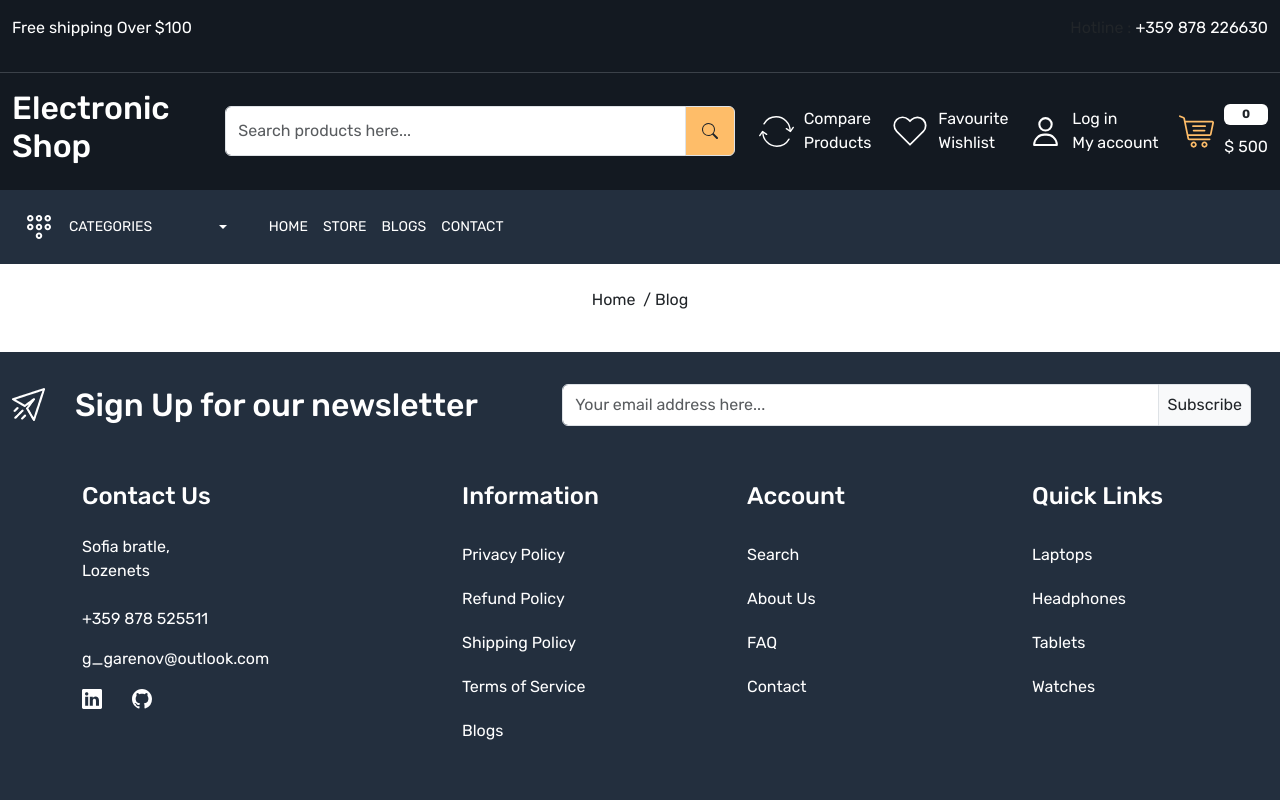
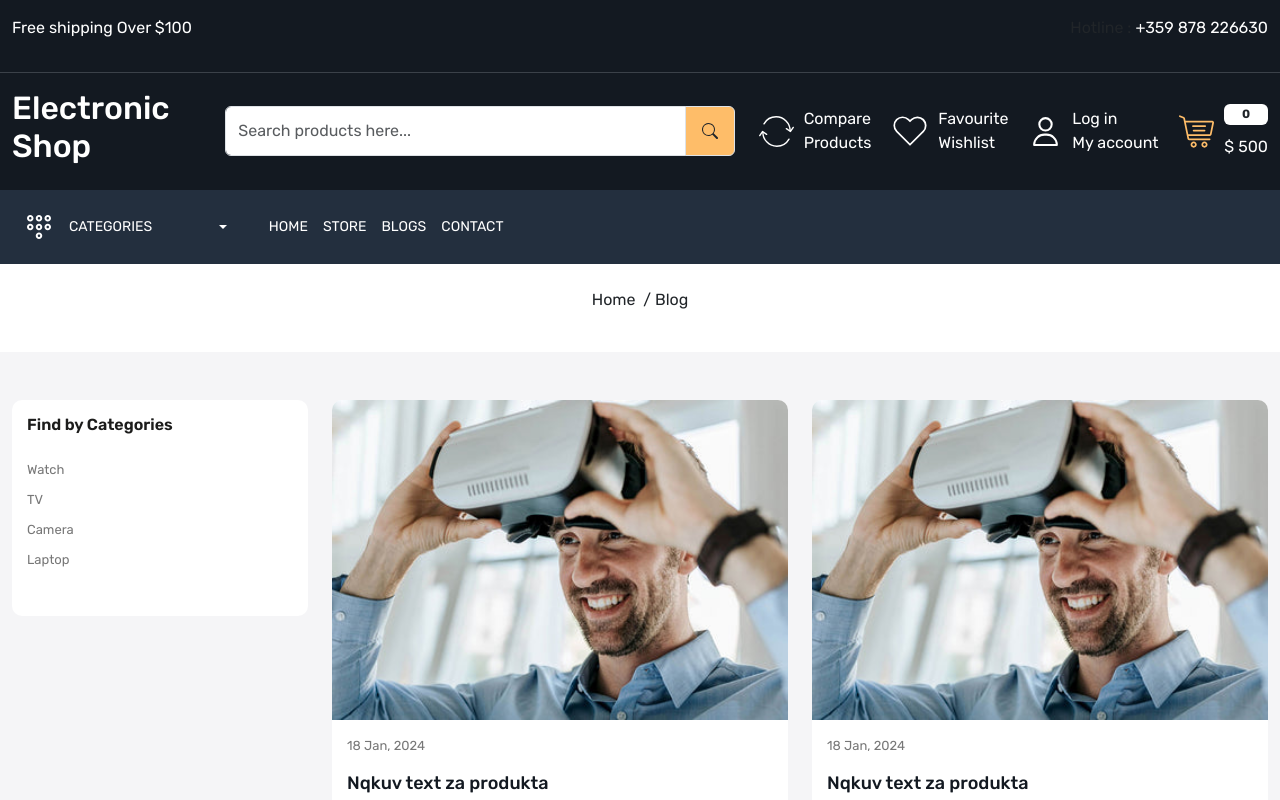
Before and after one commit to GGarenov/digital-store, a React (Create React App) app in the folder client/: page /blog in a window 1280 px wide. Shown: the top 800 px of the page. Built offline with nearby package versions, Linux system fonts and the light colour scheme.

Commit message:
Blog page basic implementation is ready.

```diff
--- a/client/src/components/BlogCard.js
+++ b/client/src/components/BlogCard.js
@@ -3,10 +3,9 @@ import { Link } from "react-router-dom";
 
 function BlogCard() {
   return (
-    <div className="col-3">
     <div className="blog-card">
       <div className="card-image">
-          <img src="images/blog-1.jpg" className="img-fluid" alt="blog" />
+        <img src="images/blog-1.jpg" className="img-fluid w-100" alt="blog" />
       </div>
       <div className="blog-content">
         <p className="date">18 Jan, 2024</p>
@@ -20,7 +19,6 @@ function BlogCard() {
         </Link>
       </div>
     </div>
-    </div>
   );
 }
 
--- a/client/src/pages/Blog.js
+++ b/client/src/pages/Blog.js
@@ -1,12 +1,48 @@
 import React from "react";
 import BreadCrumb from "../components/BreadCrumb";
 import Meta from "../components/Meta";
+import BlogCard from "../components/BlogCard";
 
 const Blog = () => {
   return (
     <>
       <Meta title={"Blog"} />
       <BreadCrumb title="Blog" />
+      <div className="blog-wrapper home-wrapper-2 py-5">
+        <div className="container-xxl">
+          <div className="row">
+            <div className="col-3">
+              <div className="filter-card mb-3">
+                <h3 className="filter-title"> Find by Categories</h3>
+                <div>
+                  <ul className="ps-0">
+                    <li>Watch</li>
+                    <li>TV</li>
+                    <li>Camera</li>
+                    <li>Laptop</li>
+                  </ul>
+                </div>
+              </div>
+            </div>
+            <div className="col-9">
+              <div className="row">
+                <div className="col-6 mb-3">
+                  <BlogCard />
+                </div>
+                <div className="col-6 mb-3">
+                  <BlogCard />
+                </div>
+                <div className="col-6 mb-3">
+                  <BlogCard />
+                </div>
+                <div className="col-6 mb-3">
+                  <BlogCard />
+                </div>
+              </div>
+            </div>
+          </div>
+        </div>
+      </div>
     </>
   );
 };
--- a/client/src/pages/Home.js
+++ b/client/src/pages/Home.js
@@ -319,10 +319,20 @@ const Home = () => {
             <div className="col-12">
               <h3 className="section-heading">Our Latest Blogs</h3>
             </div>
-            <BlogCard />
-            <BlogCard />
-            <BlogCard />
-            <BlogCard />
+          </div>
+          <div className="row">
+            <div className="col-3">
+              <BlogCard />
+            </div>
+            <div className="col-3">
+              <BlogCard />
+            </div>
+            <div className="col-3">
+              <BlogCard />
+            </div>
+            <div className="col-3">
+              <BlogCard />
+            </div>
           </div>
         </div>
       </section>
```
Lines whose indentation alone changed are shown as unchanged.
